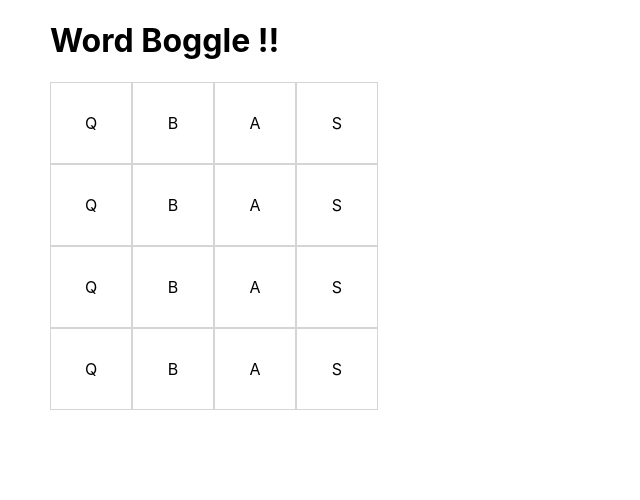
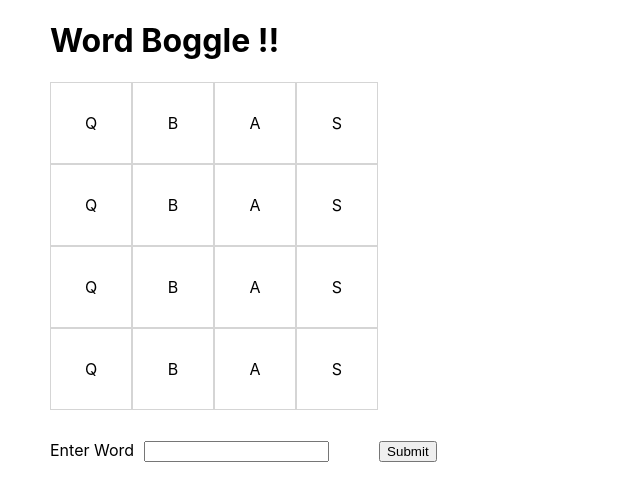
Before and after one commit to LavaJyami/WordBoggle_FE, a React (Create React App) app: page / in a window 1280 px wide. Shown: the top 500 px of the page, without its empty margins (0-640 px from the left). Built offline with nearby package versions, Linux system fonts and the light colour scheme.

Commit message:
textbox and submit button added

```diff
--- a/src/App.css
+++ b/src/App.css
@@ -15,3 +15,12 @@
   display: flex;
   flex-direction: row;
 }
+
+#input_box {
+  margin-top: 30px;
+}
+
+.textbox {
+  margin-left: 10px;
+  margin-right: 50px;
+}
--- a/src/Gameboard.js
+++ b/src/Gameboard.js
@@ -4,8 +4,16 @@ import Mainboard from './Mainboard';
 class GameBoard extends Component {
   render(){
     return(
-    <Mainboard />
-
+    <div id="mainboard">
+      <Mainboard />
+      <form id="input_box">
+          <label>
+            Enter Word
+            <input class="textbox" type="text" name="name" />
+          </label>
+          <input class="submit_button" type="submit" value="Submit" />
+      </form>
+    </div>
     );
   }
 }
--- a/src/Mainboard.js
+++ b/src/Mainboard.js
@@ -5,7 +5,7 @@ import './App.css';
 class Mainboard extends Component{
   render(){
     return(
-      <div id="mainboard">
+      <div>
         <h1>Word Boggle !!</h1>
         <div class="squarecontainer">
           <div class="row">
```
